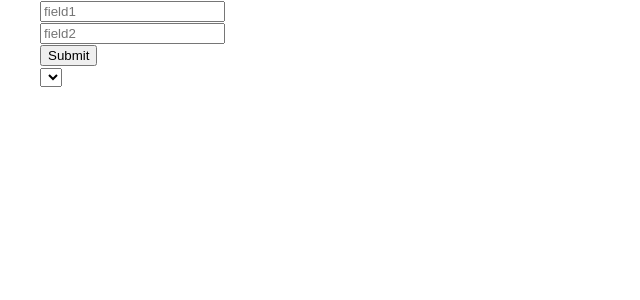
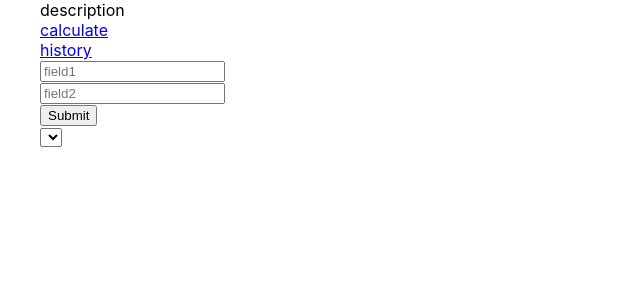
Before and after one commit to L1ghT0/-Pik-Comfort-Calculator, a React (Create React App) app: page / in a window 1280 px wide. Shown: the top 300 px of the page, without its empty margins (0-640 px from the left). Built offline with nearby package versions, Linux system fonts and the light colour scheme.

Commit message:
HomePage component has been added

```diff
--- a/package.json
+++ b/package.json
@@ -13,6 +13,7 @@
     "react": "^18.2.0",
     "react-dom": "^18.2.0",
     "react-hook-form": "^7.44.3",
+    "react-router-dom": "^6.12.0",
     "react-scripts": "5.0.1",
     "typescript": "^4.9.5",
     "universal-cookie": "^4.0.4",
--- a/src/App.tsx
+++ b/src/App.tsx
@@ -3,6 +3,8 @@ import {SubmitHandler, useForm} from 'react-hook-form'
 import Cookies from 'universal-cookie';
 import './App.css';
 import {isNumber} from "./utils/validators/validators";
+import HomePage from "./components/HomePage/HomePage";
+import {Routes} from "react-router";
 
 
 type Inputs = {
@@ -10,7 +12,7 @@ type Inputs = {
     field2: number,
 }
 
-function calculate(v1: number, v2: number){
+function calculate(v1: number, v2: number) {
     return v1 + v2;
 }
 
@@ -21,7 +23,7 @@ function App() {
     const {handleSubmit, register, formState: {errors}} = useForm<Inputs>();
     const onSubmit: SubmitHandler<Inputs> = formData => {
         console.log(formData);
-        let result:number = calculate(+formData.field1, +formData.field2)
+        let result: number = calculate(+formData.field1, +formData.field2)
         console.log(result);
         //coockie.set("",result, {})
     };
@@ -29,6 +31,13 @@ function App() {
 
     return (
         <div className="app-wrapper">
+            <HomePage/>
+            <div className="app-wrapper-content">
+                <Routes>
+                    {/*<Route path='/calculateForm' element={<CalculateForm />}/>*/}
+                    {/*<Route path='/history' element={<History />}/>*/}
+                </Routes>
+            </div>
             <form onSubmit={handleSubmit(onSubmit)}>
                 <div>
                     <input placeholder="field1"
--- /dev/null
+++ b/src/components/HomePage/HomePage.tsx
@@ -0,0 +1,23 @@
+import {NavLink} from "react-router-dom";
+
+interface myProps{
+
+}
+
+const HomePage = (props: myProps) => {
+    return (
+        <div>
+            <div>
+                description
+            </div>
+            <div>
+                <NavLink to='/calculate/'>calculate</NavLink>
+            </div>
+            <div>
+                <NavLink to='/history/'>history</NavLink>
+            </div>
+        </div>
+    )
+}
+
+export default HomePage
--- a/src/index.tsx
+++ b/src/index.tsx
@@ -2,13 +2,15 @@ import React from 'react';
 import ReactDOM from 'react-dom/client';
 import './index.css';
 import App from './App';
-import reportWebVitals from './reportWebVitals';
+import {BrowserRouter} from "react-router-dom";
 
 const root = ReactDOM.createRoot(
-  document.getElementById('root') as HTMLElement
+    document.getElementById('root') as HTMLElement
 );
 root.render(
-  <React.StrictMode>
-    <App />
-  </React.StrictMode>
+    <React.StrictMode>
+        <BrowserRouter>
+            <App/>
+        </BrowserRouter>
+    </React.StrictMode>
 );
```
Also changed, not shown: 1 other file (tests, documents, lock files or other folders). Lines whose indentation alone changed are shown as unchanged.
